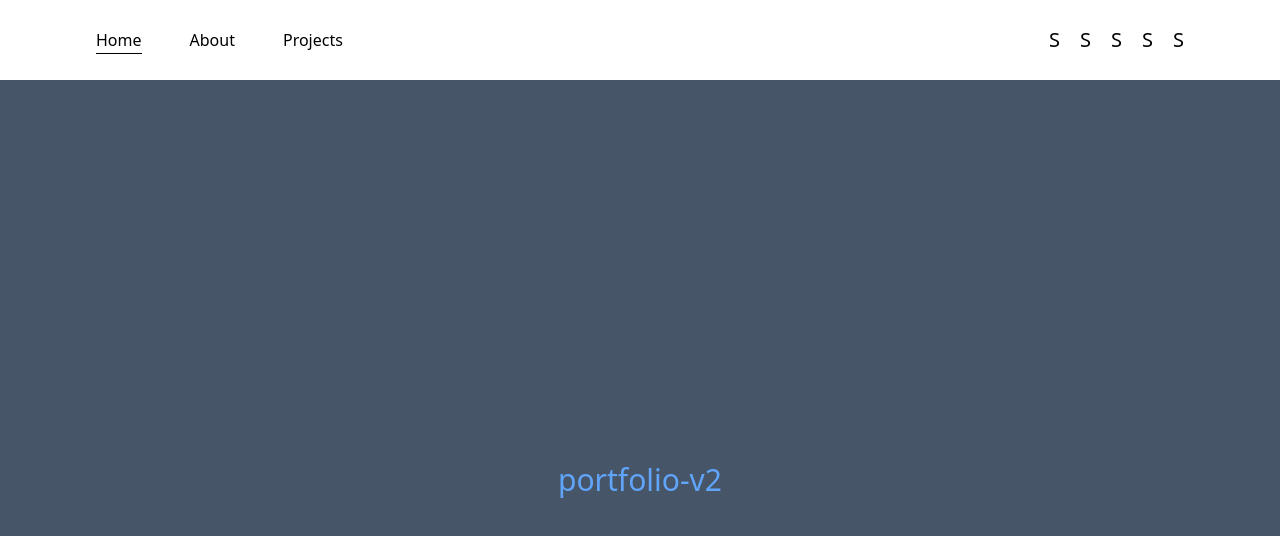
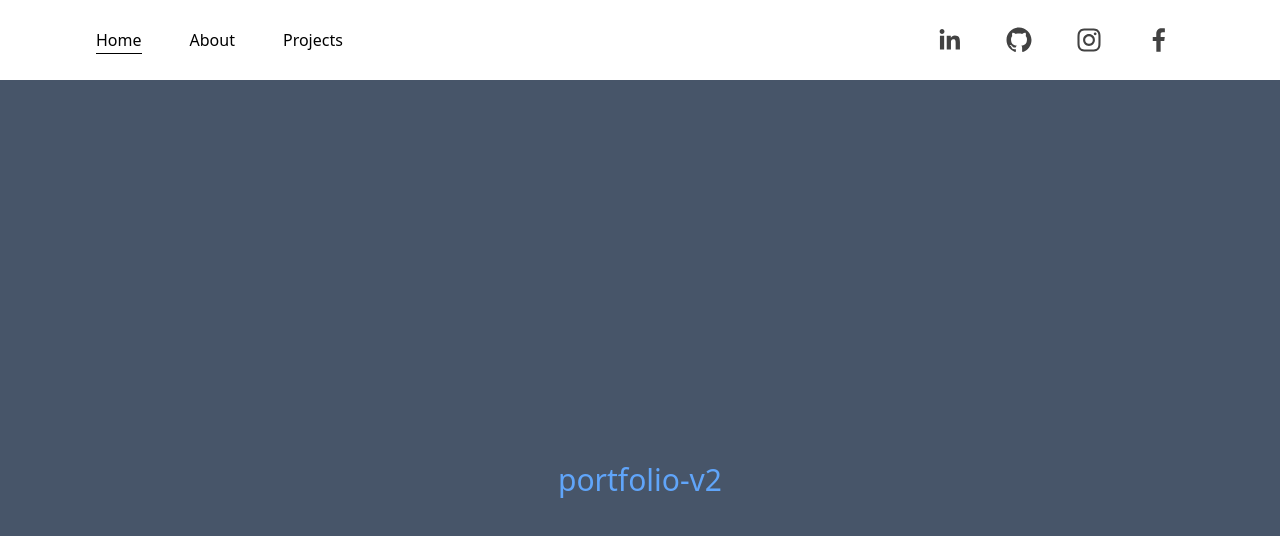
Before and after one commit to Eddie-Kuo/personal-portfolio, a Next.js app: page / in a window 1280 px wide. Shown: the top 536 px of the page. Built offline with nearby package versions, Linux system fonts and the light colour scheme.

Commit message:
navbar social icons

```diff
--- a/components/Header.jsx
+++ b/components/Header.jsx
@@ -1,5 +1,5 @@
-import Link from 'next/link';
 import React from 'react';
+import { SocialIcon } from 'react-social-icons';
 import CustomLink from './CustomLink';
 
 export default function Header() {
@@ -11,11 +11,26 @@ export default function Header() {
         <CustomLink href='/projects' title='Projects' className='ml-6' />
       </nav>
       <div className='flex space-x-5'>
-        <p className='text-xl'>S</p>
-        <p className='text-xl'>S</p>
-        <p className='text-xl'>S</p>
-        <p className='text-xl'>S</p>
-        <p className='text-xl'>S</p>
+        <SocialIcon
+          url='https://www.linkedin.com/in/eddie-kuo17/'
+          fgColor='#424242'
+          bgColor='transparent'
+        />
+        <SocialIcon
+          url='https://github.com/Eddie-Kuo'
+          fgColor='#424242'
+          bgColor='transparent'
+        />
+        <SocialIcon
+          url='https://www.instagram.com/the_eddiekuo/'
+          fgColor='#424242'
+          bgColor='transparent'
+        />
+        <SocialIcon
+          url='https://www.facebook.com/eddie.kuo.520/'
+          fgColor='#424242'
+          bgColor='transparent'
+        />
       </div>
     </header>
   );
--- a/package.json
+++ b/package.json
@@ -11,9 +11,11 @@
   "dependencies": {
     "eslint": "8.37.0",
     "eslint-config-next": "13.3.0",
+    "framer-motion": "^10.11.2",
     "next": "13.3.0",
     "react": "18.2.0",
-    "react-dom": "18.2.0"
+    "react-dom": "18.2.0",
+    "react-social-icons": "^5.15.0"
   },
   "devDependencies": {
     "autoprefixer": "^10.4.14",
```
Also changed, not shown: 1 other file (tests, documents, lock files or other folders).
